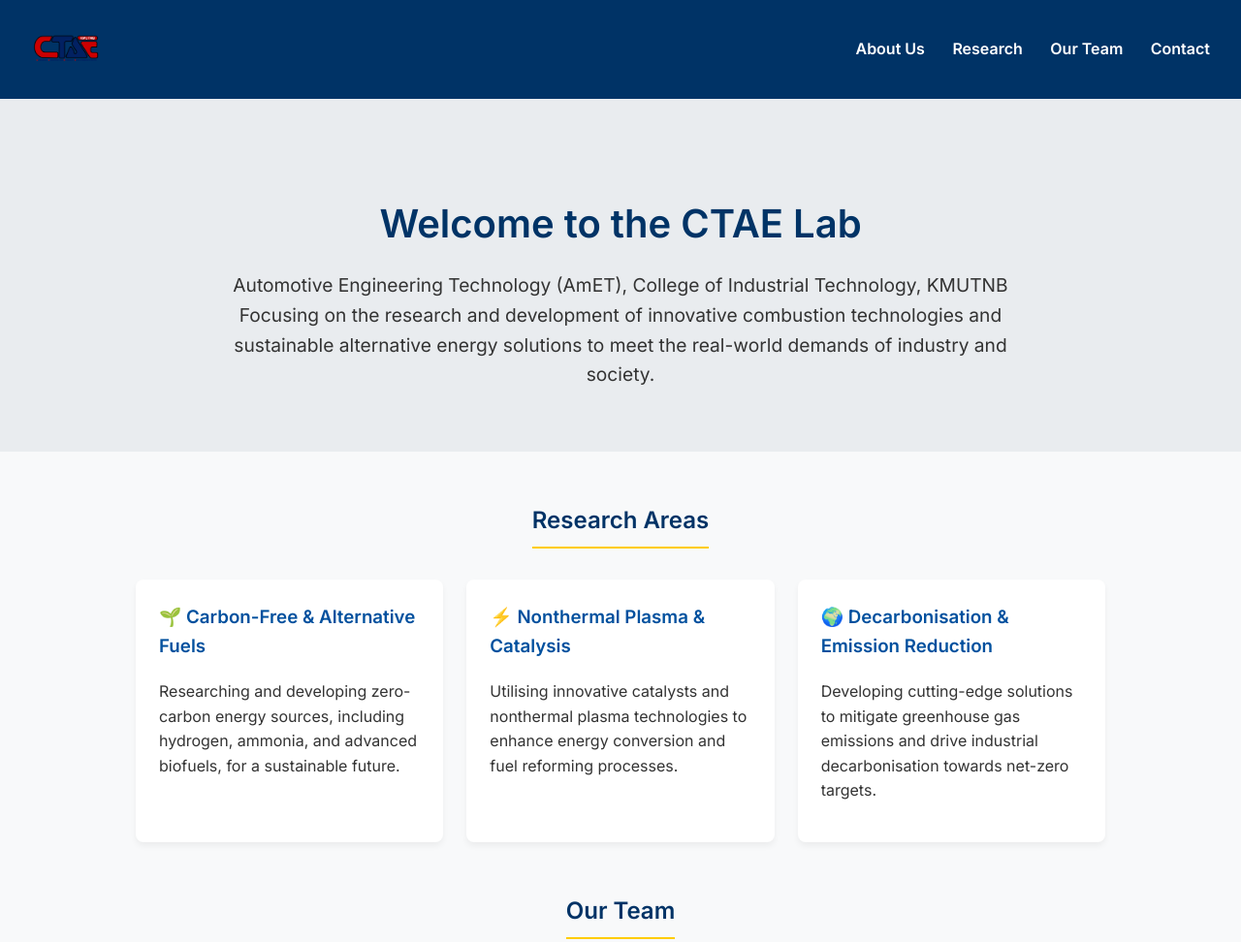
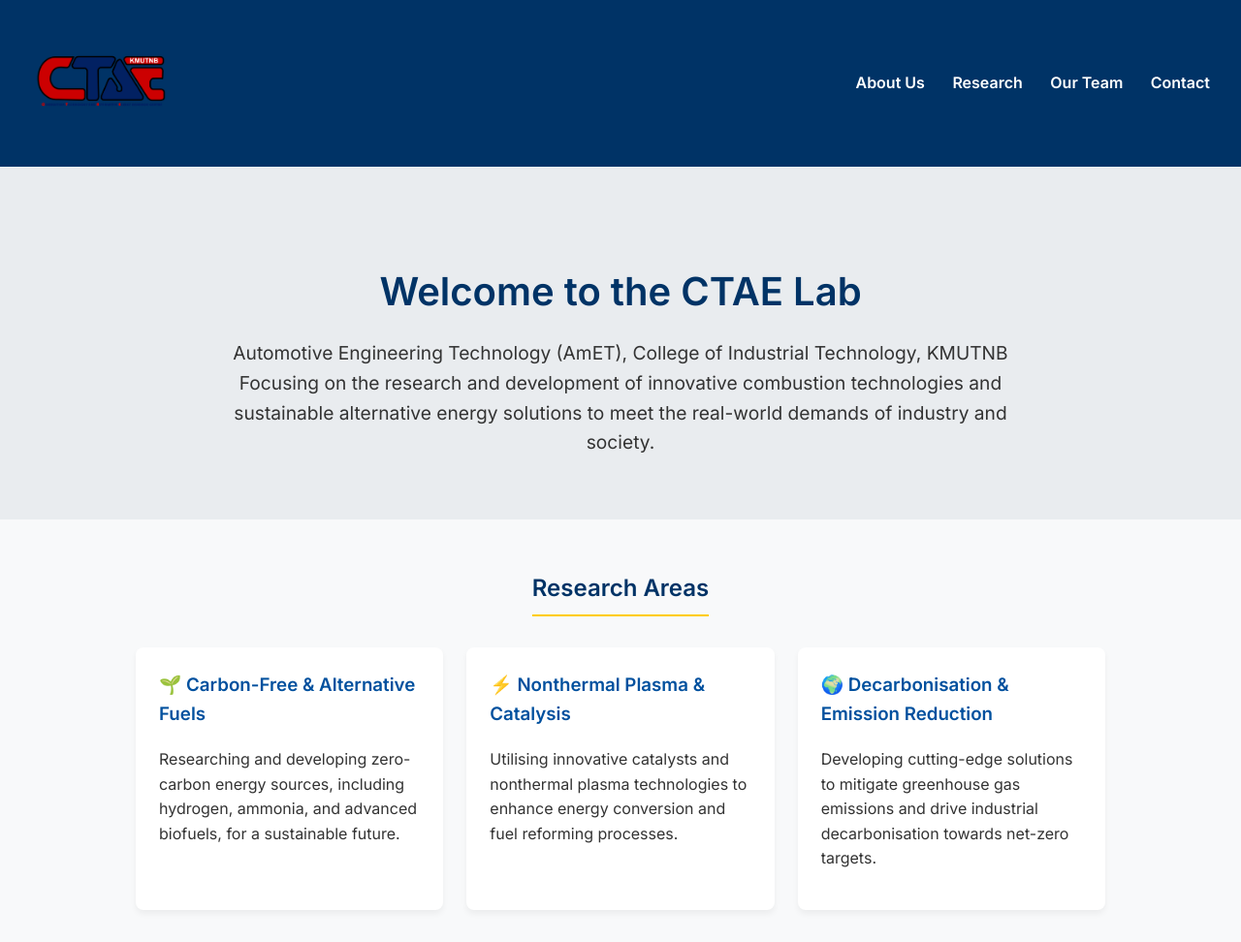
Before and after one commit to ctaecitkmutnb/CTAE_LAB, a plain HTML site: page index.html in a window 1280 px wide. Shown: the top 972 px of the page at 97% size. Drawn offline with Linux system fonts and the light colour scheme.

Commit message:
Update index.html

```diff
--- a/index.html
+++ b/index.html
@@ -43,7 +43,7 @@
         }
 
         .lab-logo {
-            height: 70px; /* ปรับขนาดความสูงของโลโก้ตรงนี้ */
+            height: 140px; /* ปรับขนาดความสูงของโลโก้ตรงนี้ */
             width: auto;
             border-radius: 4px;
         }
```
